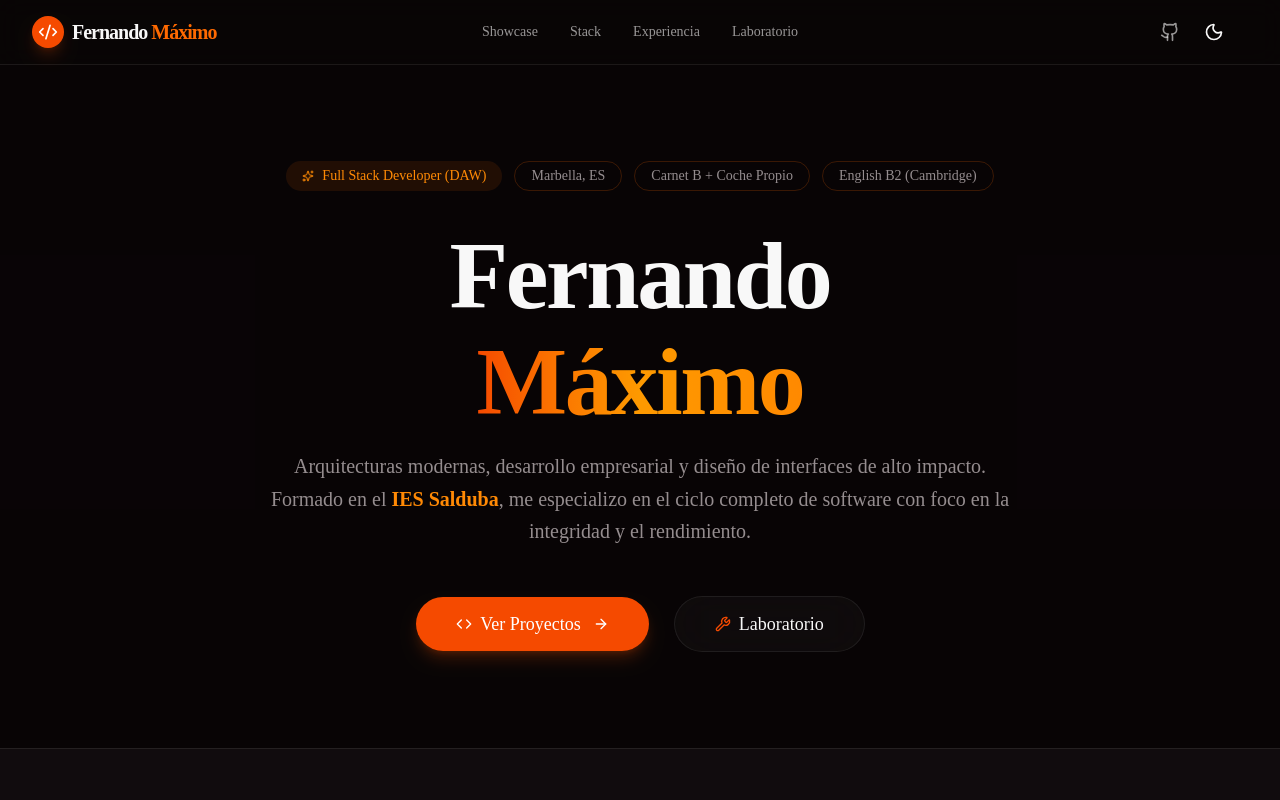
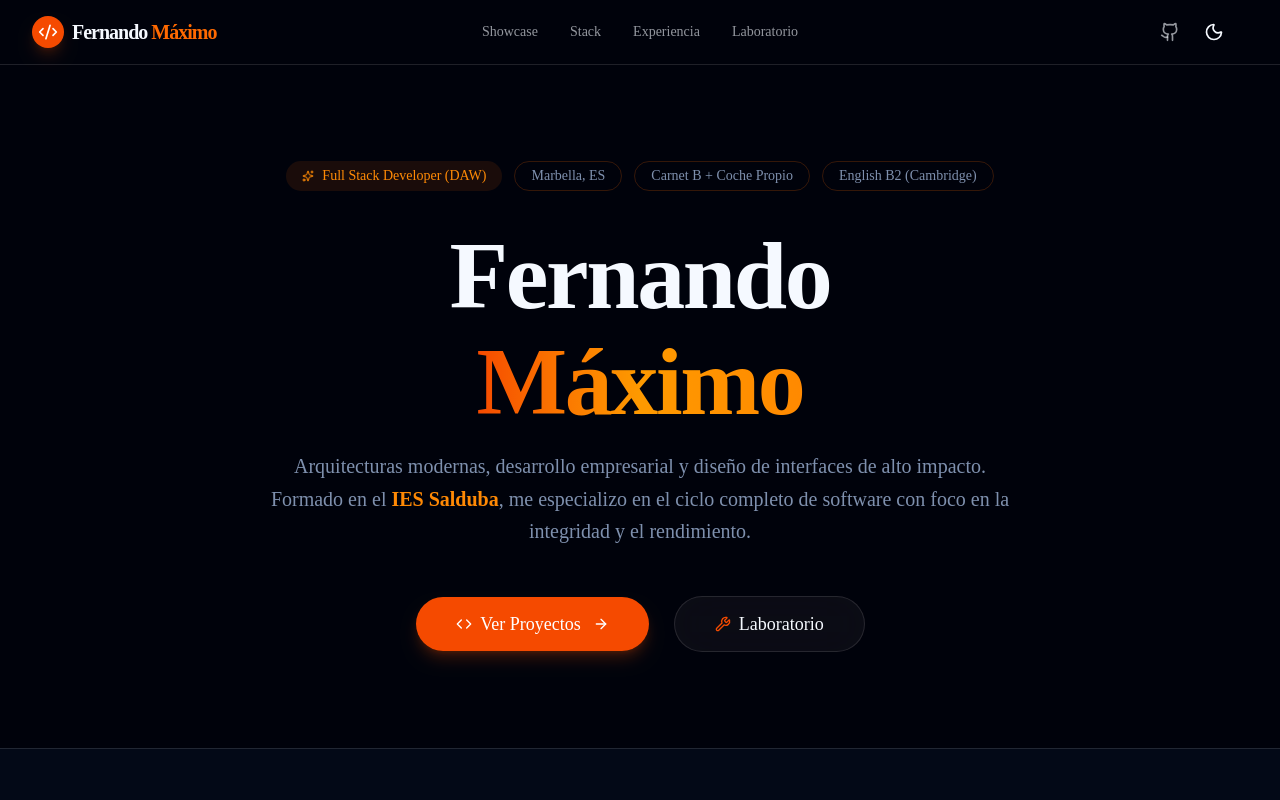
Before and after one commit to fmargar/dev-hub-fernando, a Next.js app: page / in a window 1280 px wide. Shown: the top 800 px of the page. Built offline with nearby package versions, Linux system fonts and the light colour scheme.

Commit message:
style: implement Midnight Purple dark mode for a more premium visual experience

```diff
--- a/app/experience/page.tsx
+++ b/app/experience/page.tsx
@@ -53,7 +53,7 @@ const certifications: Certification[] = [
         id: "c1",
         title: "English B2 (First Certificate)",
         issuer: "Cambridge Assessment English",
-        date: "2024",
+        date: "2022",
         description: "Competencia intermedia-alta certificada, capaz de comunicarse con fluidez en entornos profesionales y técnicos."
     },
     {
--- a/app/globals.css
+++ b/app/globals.css
@@ -83,36 +83,36 @@
 }
 
 .dark {
-  --background: oklch(0.12 0.01 0); /* Zinc Profundo */
-  --foreground: oklch(0.98 0 0);
-  --card: oklch(0.16 0.01 0);
-  --card-foreground: oklch(0.98 0 0);
-  --popover: oklch(0.16 0.01 0);
-  --popover-foreground: oklch(0.98 0 0);
+  --background: oklch(0.1 0.03 260); /* Deep Midnight Blue/Purple */
+  --foreground: oklch(0.98 0.01 260);
+  --card: oklch(0.14 0.04 260);
+  --card-foreground: oklch(0.98 0.01 260);
+  --popover: oklch(0.14 0.04 260);
+  --popover-foreground: oklch(0.98 0.01 260);
   --primary: oklch(0.72 0.22 45); /* High Contrast Orange */
-  --primary-foreground: oklch(0.1 0 0);
-  --secondary: oklch(0.2 0.01 0);
-  --secondary-foreground: oklch(0.98 0 0);
-  --muted: oklch(0.2 0.01 0);
-  --muted-foreground: oklch(0.65 0.01 0);
-  --accent: oklch(0.25 0.02 45);
-  --accent-foreground: oklch(0.98 0 0);
+  --primary-foreground: oklch(0.1 0.05 260);
+  --secondary: oklch(0.18 0.04 260);
+  --secondary-foreground: oklch(0.98 0.01 260);
+  --muted: oklch(0.18 0.04 260);
+  --muted-foreground: oklch(0.65 0.05 260);
+  --accent: oklch(0.22 0.08 270); /* Subtle Purple Accent */
+  --accent-foreground: oklch(0.98 0.01 260);
   --destructive: oklch(0.7 0.2 25);
-  --border: oklch(1 0 0 / 8%);
-  --input: oklch(1 0 0 / 10%);
+  --border: oklch(1 0 0 / 12%);
+  --input: oklch(1 0 0 / 15%);
   --ring: oklch(0.72 0.22 45);
   --chart-1: oklch(0.72 0.22 45);
   --chart-2: oklch(0.6 0.2 30);
   --chart-3: oklch(0.8 0.15 60);
   --chart-4: oklch(0.5 0.15 15);
   --chart-5: oklch(0.9 0.1 75);
-  --sidebar: oklch(0.14 0.01 0);
-  --sidebar-foreground: oklch(0.98 0 0);
+  --sidebar: oklch(0.12 0.04 260);
+  --sidebar-foreground: oklch(0.98 0.01 260);
   --sidebar-primary: oklch(0.72 0.22 45);
-  --sidebar-primary-foreground: oklch(0.1 0 0);
-  --sidebar-accent: oklch(0.2 0.01 0);
-  --sidebar-accent-foreground: oklch(0.98 0 0);
-  --sidebar-border: oklch(1 0 0 / 8%);
+  --sidebar-primary-foreground: oklch(0.1 0.05 260);
+  --sidebar-accent: oklch(0.18 0.04 260);
+  --sidebar-accent-foreground: oklch(0.98 0.01 260);
+  --sidebar-border: oklch(1 0 0 / 12%);
   --sidebar-ring: oklch(0.72 0.22 45);
 }
 
```
